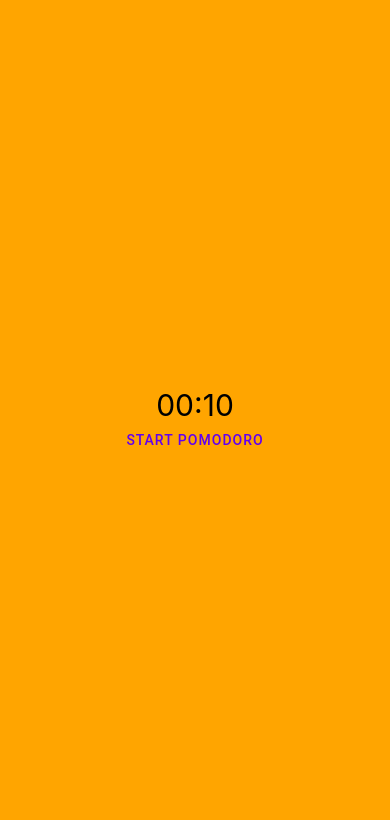
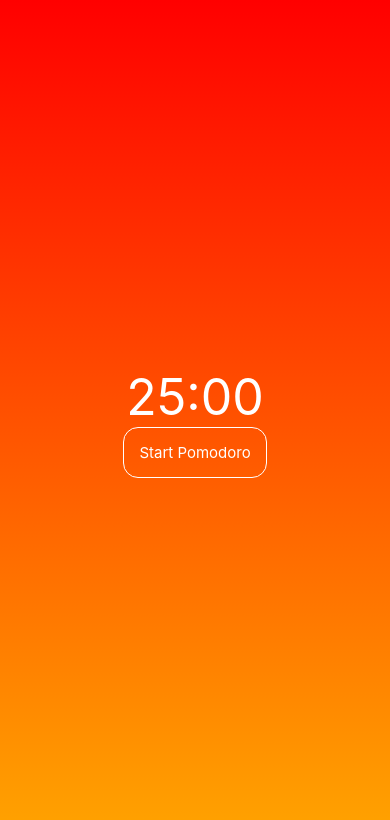
Before and after one commit to neilvcarvalho/mobile-pomodoro, a React Native app: screen / in a window 390 px wide. Shown: the top 820 px of the page. Built offline with nearby package versions, Linux system fonts and the light colour scheme.

Commit message:
Add a liner gradient to the background and use our own button

```diff
--- a/App.js
+++ b/App.js
@@ -1,14 +1,15 @@
 import { StatusBar } from 'expo-status-bar'
 import React, { useEffect, useState } from 'react'
 import { StyleSheet, View } from 'react-native'
-import { Button } from 'react-native-paper'
+import { LinearGradient } from 'expo-linear-gradient'
 import Timer from './components/Timer'
 import TimerClock from './components/TimerClock'
+import RoundedButton from './components/RoundedButton'
 
 export default function App() {
-  const POMODORO = { id: 'POMODORO', name: 'Pomodoro', length: 1000 * 10, style: 'pomodoro' }
-  const SMALL_BREAK = { id: 'SMALL_BREAK', name: 'Small Break', length: 1000 * 5, style: 'break' }
-  const LONG_BREAK = { id: 'LONG_BREAK', name: 'Long Break', length: 1000 * 7, style: 'break' }
+  const POMODORO = { id: 'POMODORO', name: 'Pomodoro', length: 1000 * 60 * 25, colors: ['red', 'orange'] }
+  const SMALL_BREAK = { id: 'SMALL_BREAK', name: 'Small Break', length: 1000 * 60 * 5, colors: ['blue', 'cyan'] }
+  const LONG_BREAK = { id: 'LONG_BREAK', name: 'Long Break', length: 1000 * 60 * 15, colors: ['blue', 'cyan'] }
 
   const [pomodorosCount, setPomodorosCount] = useState(0)
   const [currentCycle, setCurrentCycle] = useState(POMODORO)
@@ -50,13 +51,15 @@ export default function App() {
   }
 
   return (
-    <View style={[styles.container, styles[currentCycle.style]]}>
-      {timer === undefined && <TimerClock remainingTime={currentCycle.length} />}
-      {timer === undefined && <Button onPress={start}>Start {currentCycle.name}</Button>}
+    <View style={styles.container}>
+      <StatusBar style="light" />
+      <LinearGradient colors={currentCycle.colors} style={styles.background}>
+        {timer === undefined && <TimerClock remainingTime={currentCycle.length} />}
+        {timer === undefined && <RoundedButton onPress={start} mode='contained'>Start {currentCycle.name}</RoundedButton>}
 
-      {timer !== undefined && <Timer timer={timer} length={currentCycle.length} prepareNextCycle={prepareNextCycle} />}
-      {timer !== undefined && <Button onPress={stop}>Stop {currentCycle.name}</Button>}
-      <StatusBar style="auto" />
+        {timer !== undefined && <Timer timer={timer} length={currentCycle.length} prepareNextCycle={prepareNextCycle} />}
+        {timer !== undefined && <RoundedButton onPress={stop} mode='contained'>Stop {currentCycle.name}</RoundedButton>}
+      </LinearGradient>
     </View>
   )
 }
@@ -66,11 +69,17 @@ const styles = StyleSheet.create({
     flex: 1,
     alignItems: 'center',
     justifyContent: 'center',
+    width: '100%',
   },
-  pomodoro: {
-    backgroundColor: 'orange'
-  },
-  break: {
-    backgroundColor: 'lightblue'
+  background: {
+    flex: 1,
+    alignItems: 'center',
+    justifyContent: 'center',
+    position: 'absolute',
+    left: 0,
+    right: 0,
+    top: 0,
+    height: '100%',
+    width: '100%'
   }
 })
--- /dev/null
+++ b/components/RoundedButton.js
@@ -0,0 +1,24 @@
+import React from 'react'
+import { StyleSheet, TouchableOpacity, Text } from 'react-native'
+
+export default function RoundedButton ({ onPress, children }) {
+  return (
+    <TouchableOpacity onPress={onPress} style={styles.button}>
+      <Text style={styles.text}>{children}</Text>
+    </TouchableOpacity>
+  )
+}
+
+const styles = StyleSheet.create({
+  button: {
+    borderStyle: 'solid',
+    borderWidth: 1,
+    borderRadius: 15,
+    borderColor: 'white',
+    padding: 15,
+  },
+  text: {
+    fontSize: 15,
+    color: 'white'
+  }
+})
--- a/components/TimerClock.js
+++ b/components/TimerClock.js
@@ -6,7 +6,7 @@ export default function TimerClock ({ remainingTime }) {
 
   return (
     <View>
-      <Text style={{fontSize: 30}}>{formattedTime}</Text>
+      <Text style={{fontSize: 50, color: 'white'}}>{formattedTime}</Text>
     </View>
   )
 }
--- a/package.json
+++ b/package.json
@@ -9,6 +9,7 @@
   },
   "dependencies": {
     "expo": "~40.0.0",
+    "expo-linear-gradient": "~8.4.0",
     "expo-splash-screen": "~0.8.0",
     "expo-status-bar": "~1.0.3",
     "expo-updates": "~0.4.0",
@@ -16,7 +17,6 @@
     "react-dom": "16.13.1",
     "react-native": "~0.63.4",
     "react-native-gesture-handler": "~1.8.0",
-    "react-native-paper": "^4.7.2",
     "react-native-reanimated": "~1.13.0",
     "react-native-screens": "~2.15.0",
     "react-native-unimodules": "~0.12.0",
```
Also changed, not shown: 1 other file (tests, documents, lock files or other folders).
